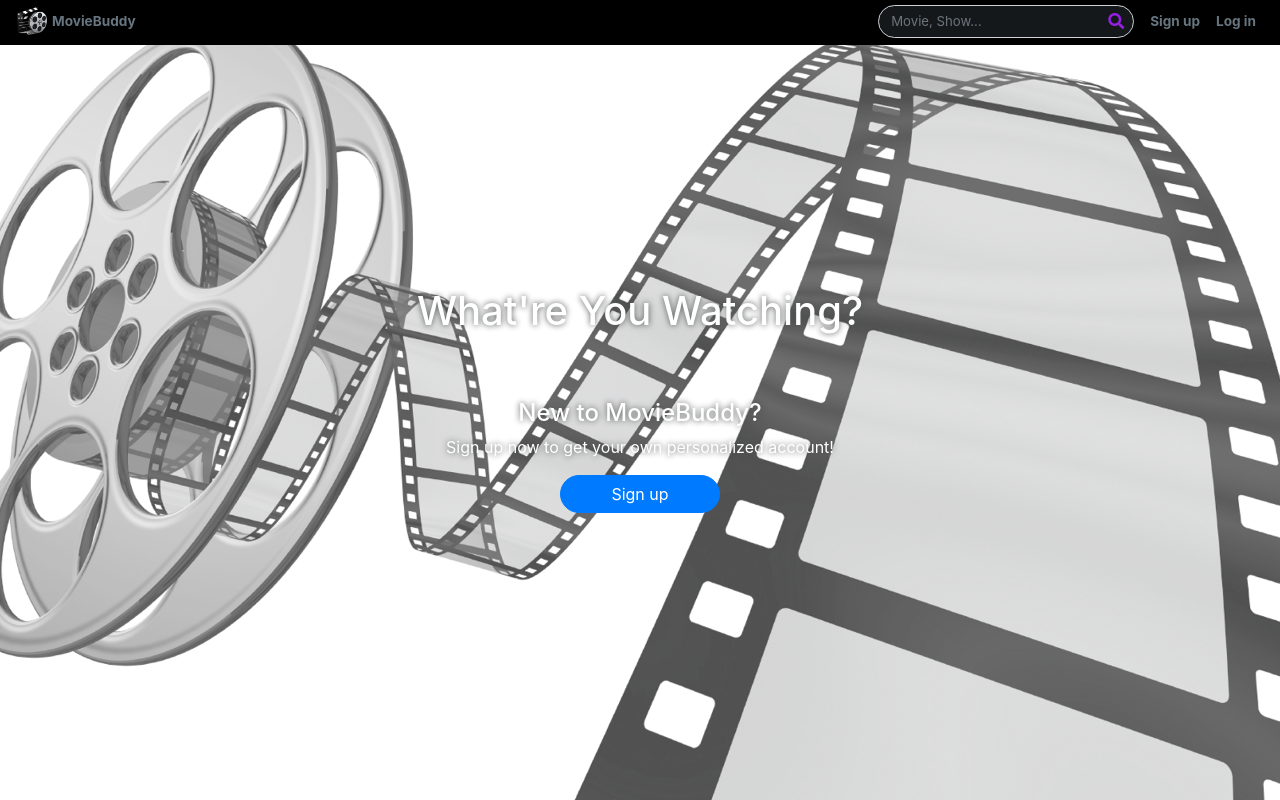
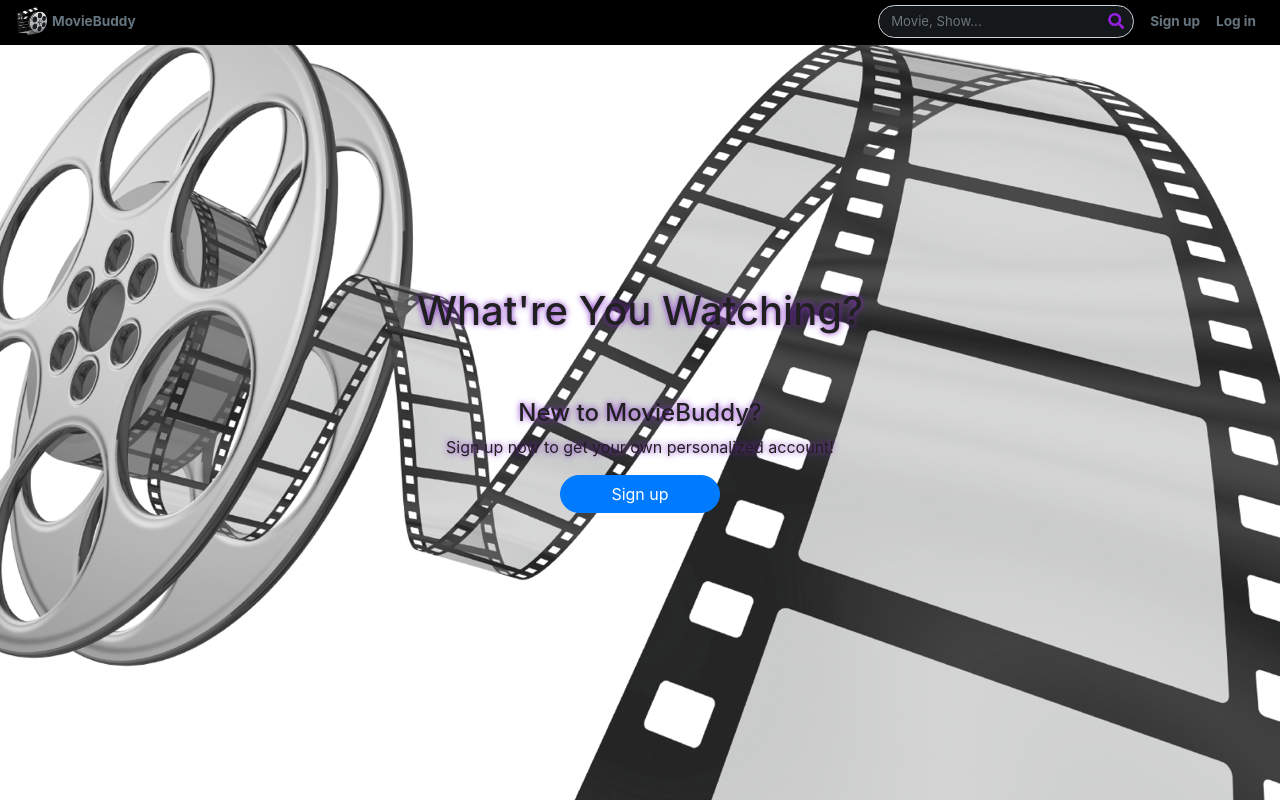
Before and after one commit to dferes/MovieApp, a Flask app: page / in a window 1280 px wide. Run offline with Flask 2, Linux system fonts and the light colour scheme; parts of the project's set-up code (start-up, migrations or seed data) failed here and were passed over; some libraries are stand-ins or nearby versions.

Commit message:
changed some colors

```diff
--- a/static/style_sheets/style.css
+++ b/static/style_sheets/style.css
@@ -165,8 +165,12 @@ nav + .container {
     color: rgb(10, 5, 5);
     text-align: center;
     padding: 1rem;
-    text-shadow: 0 0 0.4em #030608;
+    text-shadow: 0 0 0.4em rgb(109, 7, 192);
     /* play around with the colors and opacity....looks terrible */
+}
+
+.homepage-text {
+    color: black;
 }
 
 .home-hero .btn {
@@ -178,6 +182,7 @@ nav + .container {
 
 .home-hero h1 {
     margin-bottom: 4rem;
+    color: black;
 }
 
 .home-hero:before {
@@ -187,7 +192,7 @@ nav + .container {
     left: 0;
     right: 0;
     bottom: 0;
-    background: rgba(255, 255, 255, 0.3);
+    background: rgba(255, 255, 255, 0.125);
 }
 
 .btn {
```
